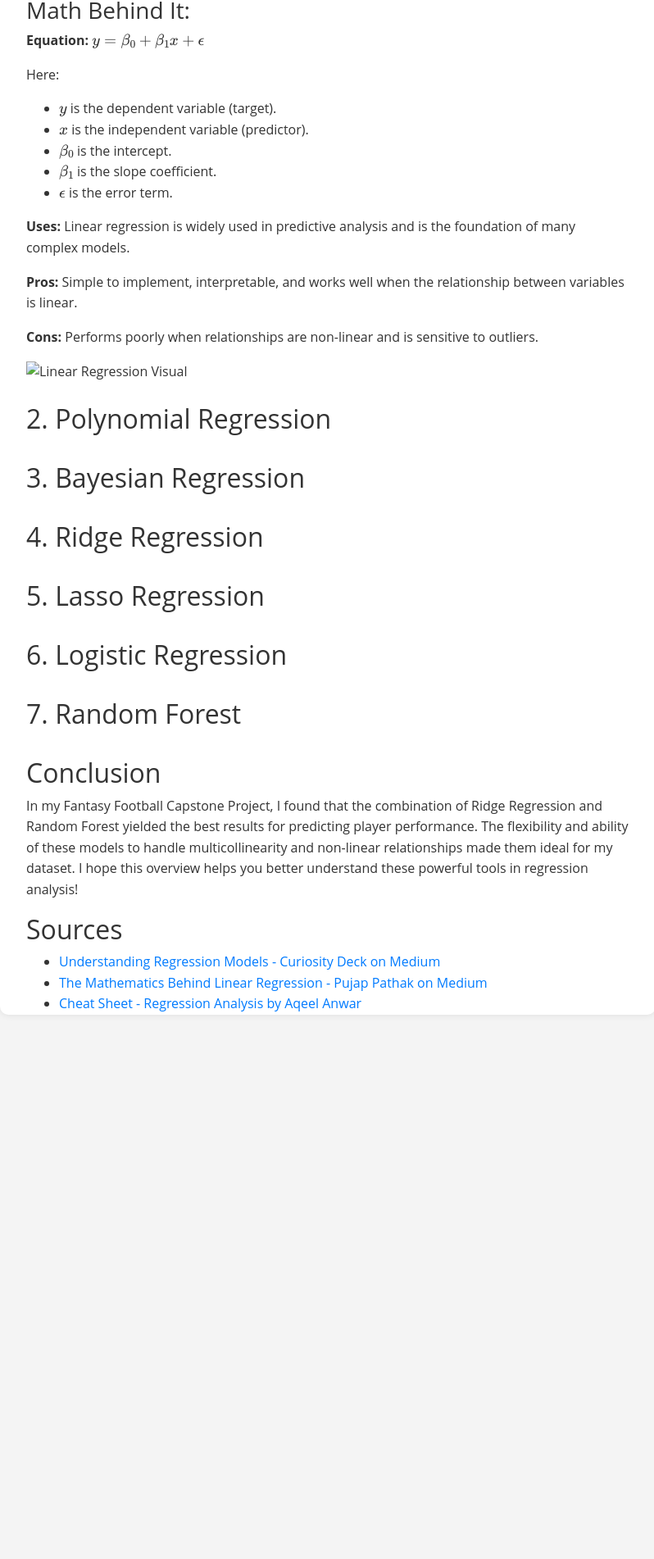
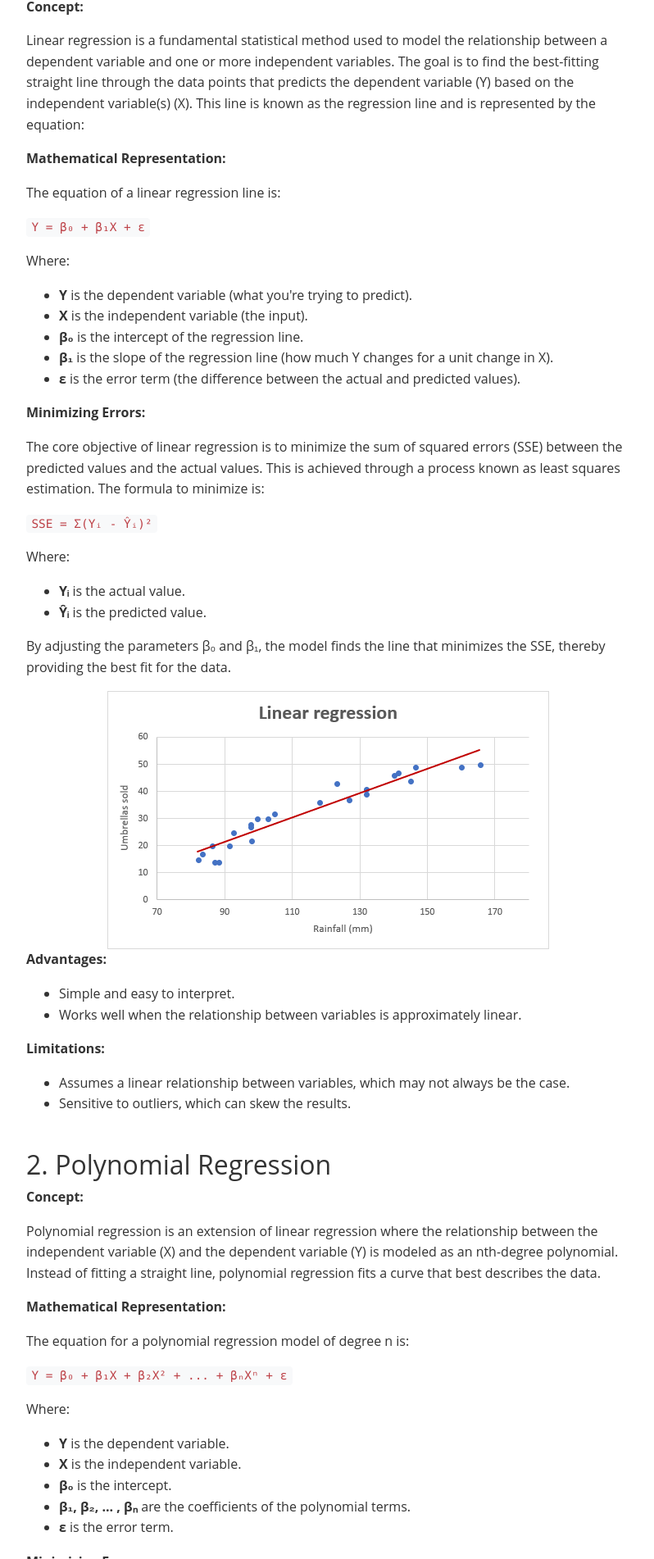
Before and after one commit to josyao1/josyao1.github.io, a website: page blog/regression.html in a window 1280 px wide. Shown: the part 537-2439 px from the top of the page at 82% size, without its empty margins (240-1038 px from the left). Before the commit the page ends 1807 px from the top, so only its background shows below. Drawn offline with nearby package versions, Linux system fonts and the light colour scheme; files whose address does not match are found by name.

Commit message:
regression page

```diff
--- a/blog/regression.html
+++ b/blog/regression.html
@@ -30,30 +30,102 @@
 
         <!-- Linear Regression Section -->
         <section>
-            <h2>1. Linear Regression</h2>
-            <h3>Math Behind It:</h3>
-            <p><strong>Equation:</strong> \( y = \beta_0 + \beta_1x + \epsilon \)</p>
-            <p>Here:</p>
+            <h2>Linear Regression</h2>
+            <p><strong>Concept:</strong></p>
+            <p>Linear regression is a fundamental statistical method used to model the relationship between a dependent variable and one or more independent variables. The goal is to find the best-fitting straight line through the data points that predicts the dependent variable (Y) based on the independent variable(s) (X). This line is known as the regression line and is represented by the equation:</p>
+
+            <p><strong>Mathematical Representation:</strong></p>
+            <p>The equation of a linear regression line is:</p>
+            <p><code>Y = β₀ + β₁X + ε</code></p>
+            <p>Where:</p>
             <ul>
-                <li>\( y \) is the dependent variable (target).</li>
-                <li>\( x \) is the independent variable (predictor).</li>
-                <li>\( \beta_0 \) is the intercept.</li>
-                <li>\( \beta_1 \) is the slope coefficient.</li>
-                <li>\( \epsilon \) is the error term.</li>
+                <li><strong>Y</strong> is the dependent variable (what you're trying to predict).</li>
+                <li><strong>X</strong> is the independent variable (the input).</li>
+                <li><strong>β₀</strong> is the intercept of the regression line.</li>
+                <li><strong>β₁</strong> is the slope of the regression line (how much Y changes for a unit change in X).</li>
+                <li><strong>ε</strong> is the error term (the difference between the actual and predicted values).</li>
             </ul>
-            <p><strong>Uses:</strong> Linear regression is widely used in predictive analysis and is the foundation of many complex models.</p>
-            <p><strong>Pros:</strong> Simple to implement, interpretable, and works well when the relationship between variables is linear.</p>
-            <p><strong>Cons:</strong> Performs poorly when relationships are non-linear and is sensitive to outliers.</p>
-            <!-- Placeholder for an image -->
-            <img src="path-to-image/linear-regression.png" alt="Linear Regression Visual" class="regression-image">
+
+            <p><strong>Minimizing Errors:</strong></p>
+            <p>The core objective of linear regression is to minimize the sum of squared errors (SSE) between the predicted values and the actual values. This is achieved through a process known as least squares estimation. The formula to minimize is:</p>
+            <p><code>SSE = Σ(Yᵢ - Ŷᵢ)²</code></p>
+            <p>Where:</p>
+            <ul>
+                <li><strong>Yᵢ</strong> is the actual value.</li>
+                <li><strong>Ŷᵢ</strong> is the predicted value.</li>
+            </ul>
+            <p>By adjusting the parameters β₀ and β₁, the model finds the line that minimizes the SSE, thereby providing the best fit for the data.</p>
+
+            <!-- Image for Linear Regression (centered) -->
+            <div style="text-align: center;">
+                <img src="../img/linearregression.webp" alt="Linear Regression Visualization" style="max-width: 100%; height: auto;">
+            </div>
+            <!-- The image above should be a graph demonstrating a linear regression line fitting a set of data points -->
+
+            <p><strong>Advantages:</strong></p>
+            <ul>
+                <li>Simple and easy to interpret.</li>
+                <li>Works well when the relationship between variables is approximately linear.</li>
+            </ul>
+
+            <p><strong>Limitations:</strong></p>
+            <ul>
+                <li>Assumes a linear relationship between variables, which may not always be the case.</li>
+                <li>Sensitive to outliers, which can skew the results.</li>
+            </ul>
         </section>
+
+
         <br>
 
         <!-- Polynomial Regression Section -->
         <section>
             <h2>2. Polynomial Regression</h2>
-            <!-- Add math, uses, pros, cons, and an image similar to the Linear Regression Section -->
+
+            <p><strong>Concept:</strong></p>
+            <p>Polynomial regression is an extension of linear regression where the relationship between the independent variable (X) and the dependent variable (Y) is modeled as an nth-degree polynomial. Instead of fitting a straight line, polynomial regression fits a curve that best describes the data.</p>
+
+            <p><strong>Mathematical Representation:</strong></p>
+            <p>The equation for a polynomial regression model of degree n is:</p>
+            <p><code>Y = β₀ + β₁X + β₂X² + ... + βₙXⁿ + ε</code></p>
+            <p>Where:</p>
+            <ul>
+                <li><strong>Y</strong> is the dependent variable.</li>
+                <li><strong>X</strong> is the independent variable.</li>
+                <li><strong>β₀</strong> is the intercept.</li>
+                <li><strong>β₁, β₂, ... , βₙ</strong> are the coefficients of the polynomial terms.</li>
+                <li><strong>ε</strong> is the error term.</li>
+            </ul>
+
+            <p><strong>Minimizing Errors:</strong></p>
+            <p>Like linear regression, the goal of polynomial regression is to minimize the sum of squared errors (SSE) between the predicted and actual values. The model adjusts the coefficients (β₀, β₁, β₂, ..., βₙ) to find the polynomial curve that best fits the data.</p>
+
+            <p><strong>Use Cases:</strong></p>
+            <ul>
+                <li>When the relationship between the independent and dependent variables is non-linear but can be approximated by a polynomial function.</li>
+                <li>Useful in modeling more complex relationships, such as growth rates, market trends, and various natural phenomena.</li>
+            </ul>
+
+            <!-- Image for Polynomial Regression (centered) -->
+            <div style="text-align: center;">
+                <img src="../img/poly.png" alt="Polynomial Regression Visualization" style="max-width: 100%; height: auto;">
+            </div>
+            <!-- The image above should be a graph showing polynomial regression fitting a curved line through a set of data points -->
+
+            <p><strong>Advantages:</strong></p>
+            <ul>
+                <li>More flexible than linear regression; can model a wider range of relationships.</li>
+                <li>Can provide a better fit for data with non-linear relationships.</li>
+            </ul>
+
+            <p><strong>Limitations:</strong></p>
+            <ul>
+                <li>Prone to overfitting, especially with higher-degree polynomials.</li>
+                <li>Can become computationally expensive as the degree of the polynomial increases.</li>
+                <li>Interpretability decreases as the model becomes more complex.</li>
+            </ul>
         </section>
+
         <br>
 
         <!-- Bayesian Regression Section -->
```
Also changed, not shown: index.html (+1 -1 lines), img/linearregression.webp (added), img/poly.png (added).
